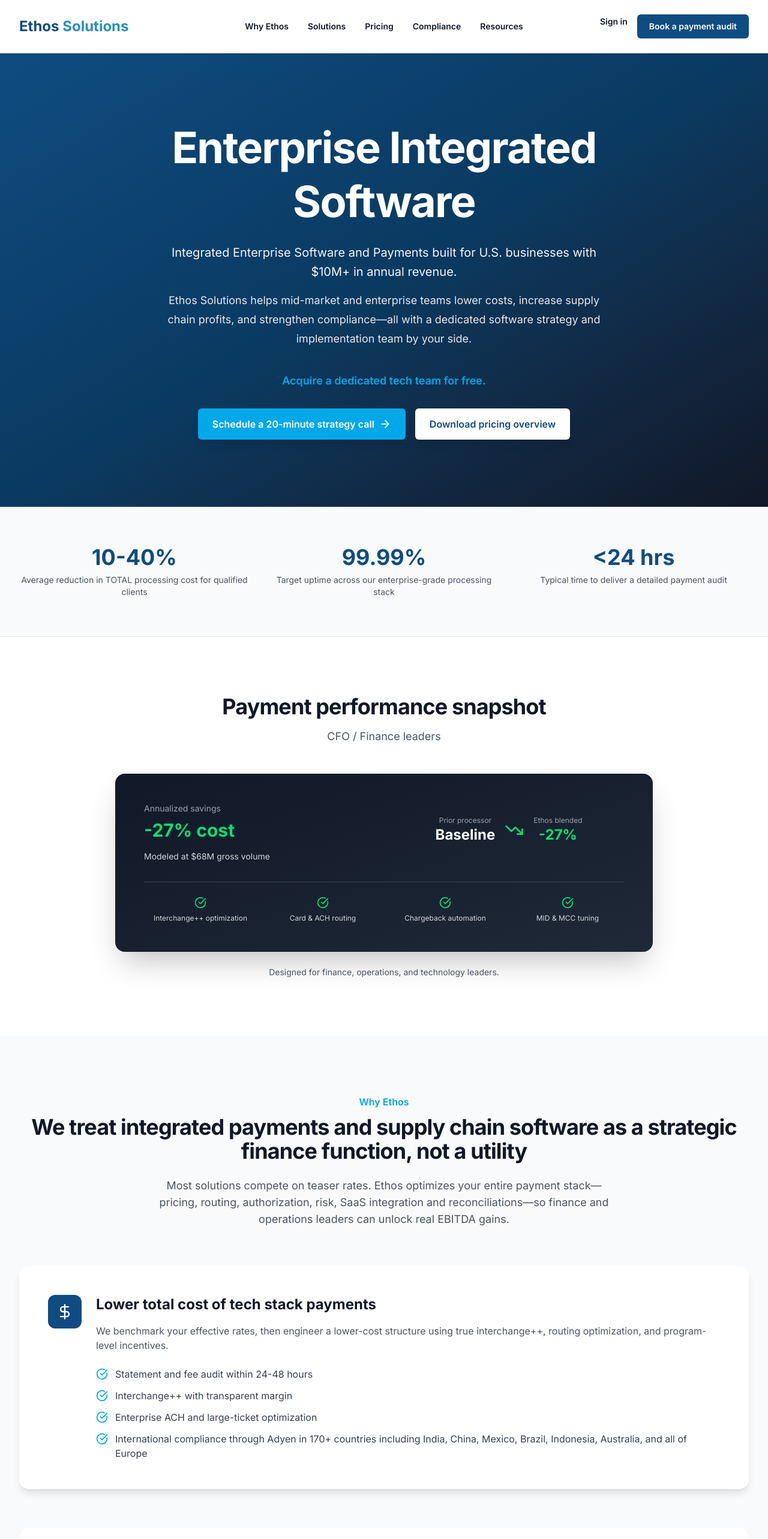
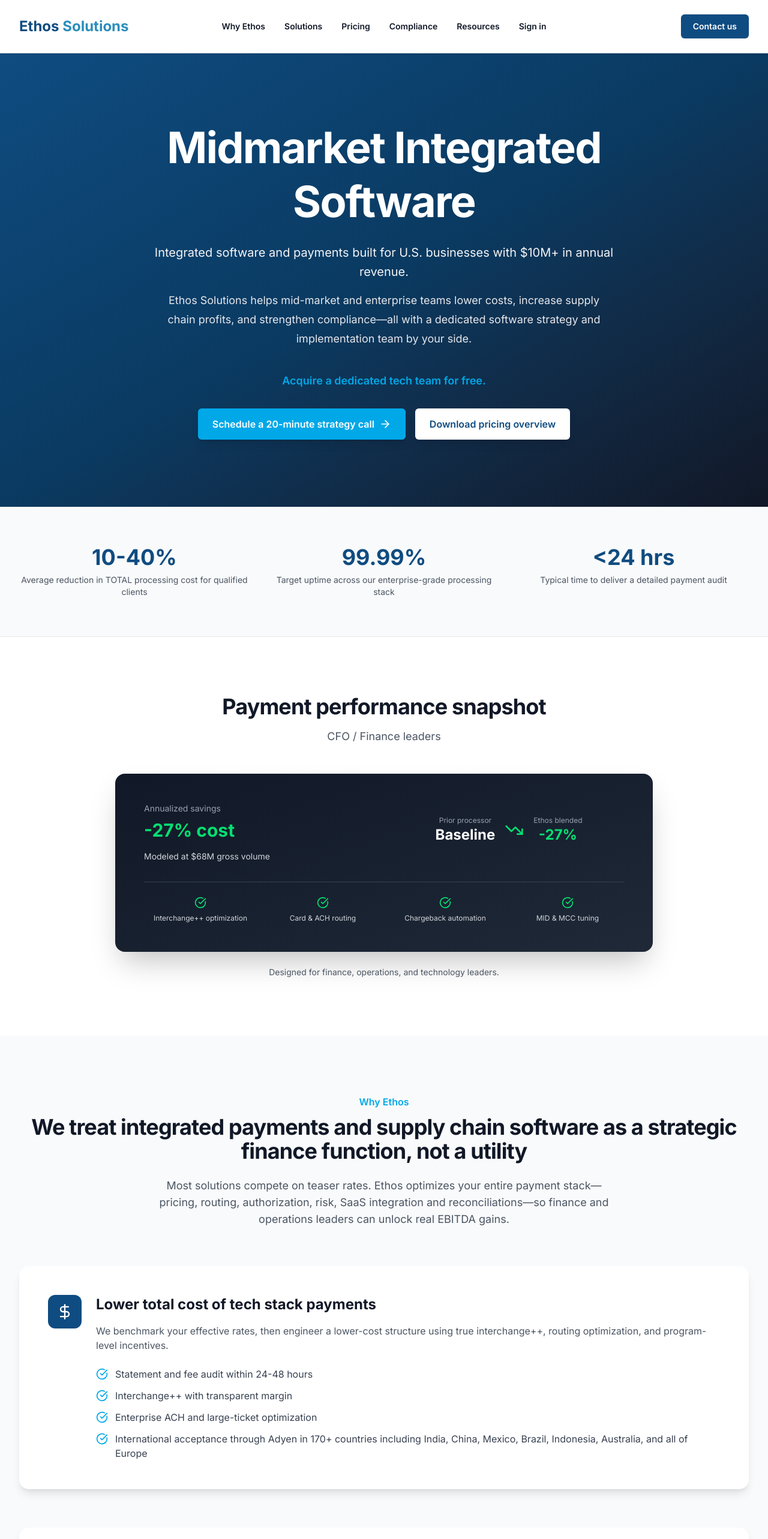
Before and after one commit to Bip3/ethossolutions, a Next.js app: page / in a window 1280 px wide. Shown: the top 2566 px of the page at 60% size. Built offline with nearby package versions, Linux system fonts and the light colour scheme.

Commit message:
adyen changes

```diff
--- a/app/page.tsx
+++ b/app/page.tsx
@@ -42,7 +42,7 @@
       "Statement and fee audit within 24-48 hours",
       "Interchange++ with transparent margin",
       "Enterprise ACH and large-ticket optimization",
-      "International compliance through Adyen in 170+ countries including India, China, Mexico, Brazil, Indonesia, Australia, and all of Europe",
+      "International acceptance through Adyen in 170+ countries including India, China, Mexico, Brazil, Indonesia, Australia, and all of Europe",
     ],
     icon: DollarSign,
   },
@@ -71,12 +71,11 @@
 ];
 
 const industries = [
-  "Enterprise e-commerce",
+  "E-commerce",
   "Wholesale & distribution",
   "Logistics & freight",
   "Construction suppliers",
   "Hospitality groups",
-  "B2B SaaS & platforms",
 ];
 
 const outcomes = [
@@ -93,10 +92,6 @@
     vertical: "Construction supplier",
     result:
       "Large-ticket optimization for $5k-$25k invoices using card + ACH blend.",
-  },
-  {
-    vertical: "B2B SaaS platform",
-    result: "Integrated recurring billing, dunning, and card updater tools.",
   },
 ];
 
@@ -123,11 +118,11 @@
           <div className="mx-auto max-w-7xl px-6 py-20 sm:py-28 lg:px-8">
             <div className="mx-auto max-w-3xl text-center">
               <h1 className="text-5xl font-bold tracking-tight sm:text-7xl mb-6 leading-tight">
-                Enterprise Integrated Software
+                Midmarket Integrated Software
               </h1>
               <p className="text-xl leading-8 text-gray-100 mb-4">
-                Integrated Enterprise Software and Payments built for U.S.
-                businesses with $10M+ in annual revenue.
+                Integrated software and payments built for U.S. businesses with
+                $10M+ in annual revenue.
               </p>
               <p className="text-lg leading-8 text-gray-200 mb-10">
                 Ethos Solutions helps mid-market and enterprise teams lower
--- a/app/solutions/page.tsx
+++ b/app/solutions/page.tsx
@@ -29,7 +29,7 @@
 
 const coreIndustries = [
   {
-    name: "Enterprise E-commerce",
+    name: "E-commerce",
     description:
       "High-volume payment processing with advanced fraud protection and authorization optimization.",
     icon: ShoppingBag,
@@ -37,7 +37,7 @@
   {
     name: "Wholesale & Distribution",
     description:
-      "Large-ticket B2B payments with ACH optimization and net terms integration.",
+      "Large-ticket payments with ACH optimization and net terms integration.",
     icon: Package,
   },
   {
@@ -57,12 +57,6 @@
     description:
       "Unified settlement and chargeback automation across multiple properties.",
     icon: Hotel,
-  },
-  {
-    name: "B2B SaaS & Platforms",
-    description:
-      "Recurring billing, dunning, card updater tools, and subscription management.",
-    icon: Laptop,
   },
 ];
 
@@ -345,8 +339,8 @@
                 Features for every industry
               </h2>
               <p className="text-lg text-gray-600 max-w-3xl mx-auto">
-                Regardless of your vertical, you get access to enterprise-grade
-                payment infrastructure.
+                Regardless of your vertical, you get access to world-class payment
+                infrastructure.
               </p>
             </div>
 
--- a/app/why-ethos/page.tsx
+++ b/app/why-ethos/page.tsx
@@ -29,7 +29,7 @@
       "Statement and fee audit within 24-48 hours",
       "Interchange++ with transparent margin",
       "Enterprise ACH and large-ticket optimization",
-      "International compliance through Adyen in 170+ countries including India, China, Mexico, Brazil, Indonesia, Australia, and all of Europe",
+      "International acceptance through Adyen in 170+ countries including India, China, Mexico, Brazil, Indonesia, Australia, and all of Europe",
     ],
     color: "from-green-500 to-emerald-600",
   },
@@ -277,14 +277,14 @@
                 Experience the Ethos difference
               </h2>
               <p className="text-lg leading-8 text-gray-100 mb-10">
-                Get a free payment audit and see exactly how we can optimize your
-                payment stack for real EBITDA gains.
+                Ready to optimize your payment stack for real EBITDA gains?
+                Let's discuss how we can help your business.
               </p>
               <Link
-                href="/payments-audit"
+                href="/contact"
                 className="inline-flex items-center gap-2 rounded-md bg-white px-8 py-4 text-lg font-semibold text-primary shadow-lg hover:bg-gray-50 transition-colors"
               >
-                Request a payment audit
+                Schedule a call
                 <ArrowRight className="h-5 w-5" />
               </Link>
               <p className="text-sm text-gray-200 mt-6">
--- a/components/Header.tsx
+++ b/components/Header.tsx
@@ -10,6 +10,7 @@
   { name: "Pricing", href: "/pricing" },
   { name: "Compliance", href: "/compliance" },
   { name: "Resources", href: "/resources" },
+  { name: "Sign in", href: "/signin" },
 ];
 
 export default function Header() {
@@ -59,16 +60,10 @@
         {/* CTA Buttons */}
         <div className="hidden lg:flex lg:flex-1 lg:justify-end lg:gap-x-4">
           <Link
-            href="/signin"
-            className="text-sm font-semibold leading-6 text-gray-900 hover:text-primary transition-colors"
-          >
-            Sign in
-          </Link>
-          <Link
             href="/contact"
             className="rounded-md bg-primary px-5 py-2.5 text-sm font-semibold text-white shadow-sm hover:bg-primary-dark transition-colors"
           >
-            Book a payment audit
+            Contact us
           </Link>
         </div>
       </nav>
@@ -88,18 +83,11 @@
               </Link>
             ))}
             <Link
-              href="/signin"
-              className="block rounded-lg px-3 py-2 text-base font-semibold leading-7 text-gray-900 hover:bg-gray-50"
-              onClick={() => setMobileMenuOpen(false)}
-            >
-              Sign in
-            </Link>
-            <Link
               href="/contact"
               className="block rounded-md bg-primary px-3 py-2.5 text-center text-base font-semibold text-white shadow-sm hover:bg-primary-dark mt-4"
               onClick={() => setMobileMenuOpen(false)}
             >
-              Book a payment audit
+              Contact us
             </Link>
           </div>
         </div>
```
